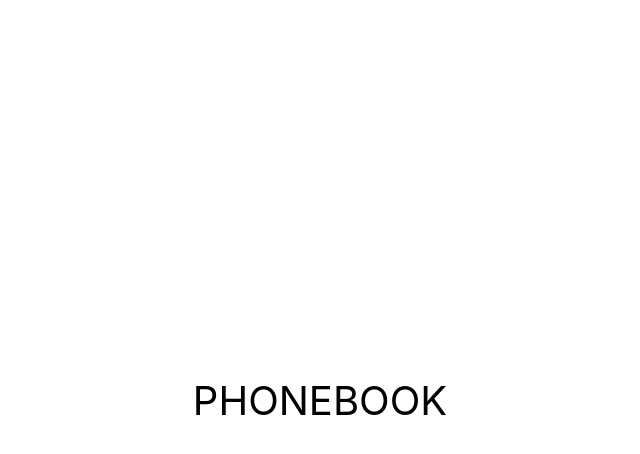
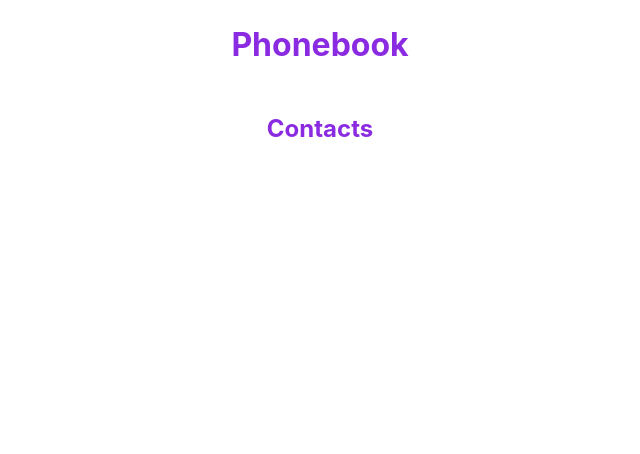
Before and after one commit to ARTEMSHENDRYK/goit-react-hw-02-phonebook, a React (Create React App) app: page / in a window 1280 px wide. Shown: the top 454 px of the page, without its empty margins (320-960 px from the left). Built offline with nearby package versions, Linux system fonts and the light colour scheme.

Commit message:
do components

```diff
--- a/package.json
+++ b/package.json
@@ -7,6 +7,7 @@
     "@testing-library/jest-dom": "^5.16.3",
     "@testing-library/react": "^12.1.4",
     "@testing-library/user-event": "^13.5.0",
+    "prop-types": "^15.8.1",
     "react": "^18.1.0",
     "react-dom": "^18.1.0",
     "react-scripts": "5.0.1",
--- a/src/components/App.jsx
+++ b/src/components/App.jsx
@@ -1,16 +1,26 @@
-export const App = () => {
-  return (
-    <div
-      style={{
-        height: '100vh',
-        display: 'flex',
-        justifyContent: 'center',
-        alignItems: 'center',
-        fontSize: 40,
-        color: '#010101'
-      }}
-    >
-      PHONEBOOK
-    </div>
-  );
-};
+import React from "react";
+import ContactForm from "./ContactForm/ContactForm";
+import Filter from "./Filter/Filter";
+import ContactList from "./ContactList/ContactList";
+import css from "./App.module.css";
+
+class App extends React.Component {
+  state = {
+    contacts: [],
+    name: ''
+  }
+
+  render() {
+    return (
+      <div>
+        <h1 className={css.title}>Phonebook</h1>
+        <ContactForm />
+        <h2 className={css.title}>Contacts</h2>
+        <Filter />
+        <ContactList />
+      </div>
+    );
+  };
+}
+
+export default App;
--- /dev/null
+++ b/src/components/App.module.css
@@ -0,0 +1,9 @@
+.title {
+  display: flex;
+  flex-direction: column;
+  align-items: center;
+  width: 375px;
+  margin: 0 auto;
+  padding: 25px 0;
+  color: blueviolet;
+}
--- /dev/null
+++ b/src/components/ContactForm/ContactForm.jsx
@@ -0,0 +1,7 @@
+import PropTypes from "prop-types";
+
+function ContactForm() {
+
+}
+
+export default ContactForm;
--- /dev/null
+++ b/src/components/ContactList/ContactList.jsx
@@ -0,0 +1,7 @@
+import PropTypes, { func } from "prop-types";
+
+function ContactList() {
+
+}
+
+export default ContactList;
--- /dev/null
+++ b/src/components/Filter/Filter.jsx
@@ -0,0 +1,7 @@
+import PropTypes from "prop-types";
+
+function Filter() {
+
+}
+
+export default Filter;
--- a/src/index.css
+++ b/src/index.css
@@ -13,3 +13,8 @@ code {
   font-family: source-code-pro, Menlo, Monaco, Consolas, 'Courier New',
     monospace;
 }
+
+h1, h2 {
+  margin: 0;
+  padding: 0;
+}
--- a/src/index.js
+++ b/src/index.js
@@ -1,6 +1,6 @@
 import React from 'react';
 import ReactDOM from 'react-dom/client';
-import { App } from 'components/App';
+import App from 'components/App';
 import './index.css';
 
 ReactDOM.createRoot(document.getElementById('root')).render(
```
Also changed, not shown: 1 other file (tests, documents, lock files or other folders).
